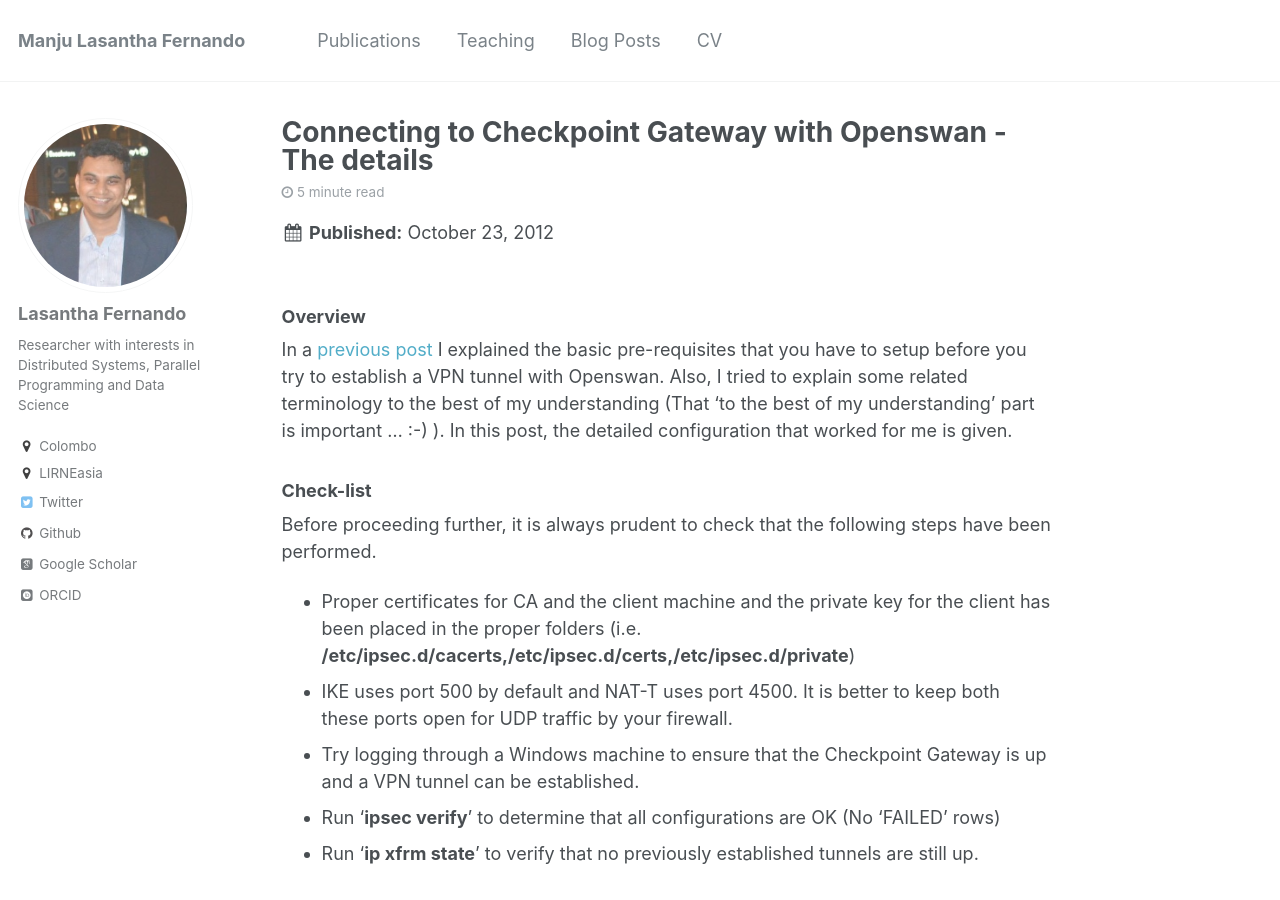
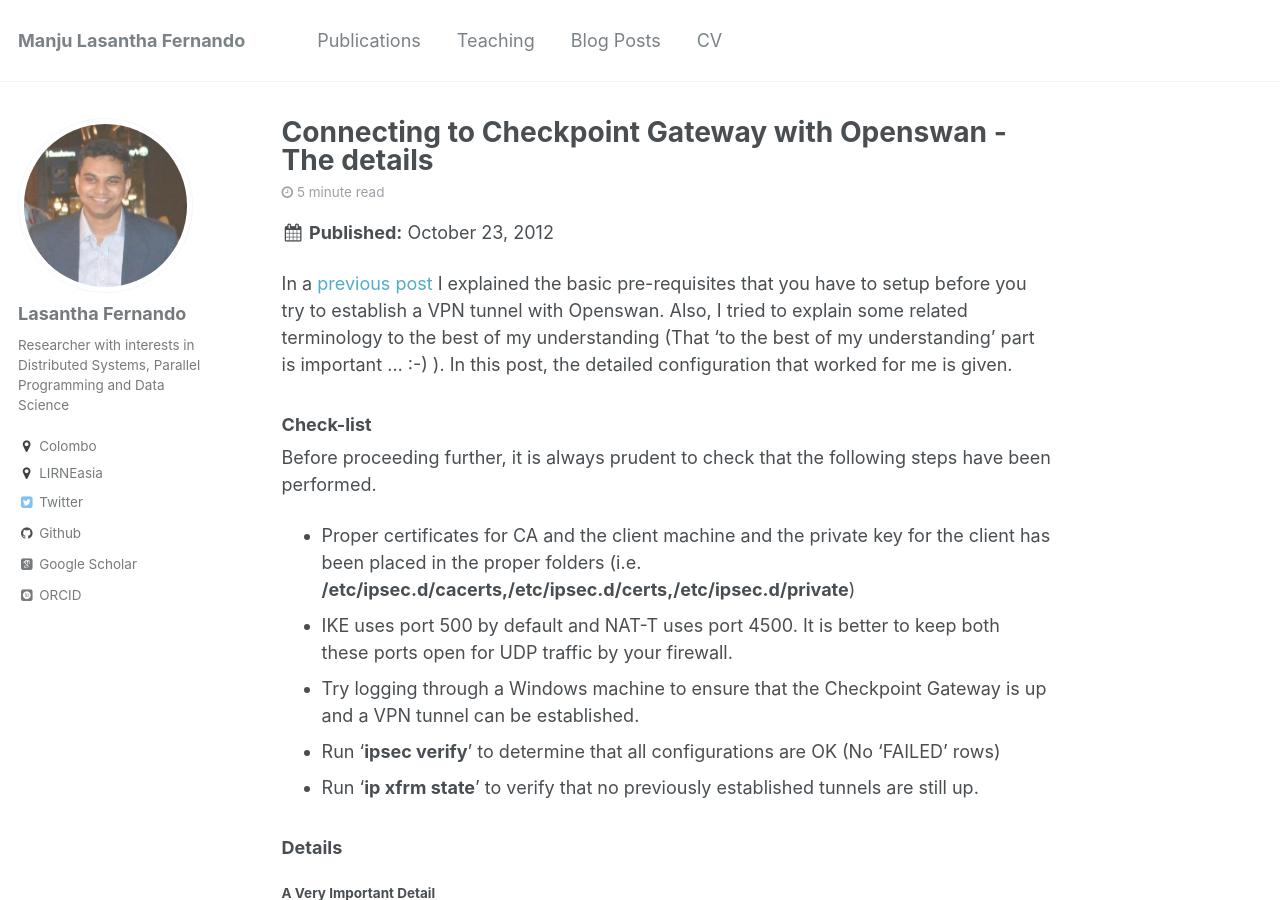
Before and after one commit to lasanthafdo/lasanthafdo.github.io, a Jekyll site: the page built from _posts/2012-10-23-connecting-to-checkpoint.md, in a window 1280 px wide and 900 px high. Built offline with Jekyll 4.4.1, drawn with Linux system fonts in a browser that asks for light colours; some web fonts are replaced.

Commit message:
Update 2012-10-23-connecting-to-checkpoint.md

```diff
--- a/_posts/2012-10-23-connecting-to-checkpoint.md
+++ b/_posts/2012-10-23-connecting-to-checkpoint.md
@@ -8,8 +8,6 @@ tags:
   - ipsec
   - vpn tunnel
 ---
-
-### Overview
 
 In a [previous post](http://randomthoughtsofbloggerrandom.blogspot.com/2012/09/vpn-tunnel-to-checkpoint-gateway-with.html) I explained the basic pre-requisites that you have to setup before you try to establish a VPN tunnel with Openswan. Also, I tried to explain some related terminology to the best of my understanding (That 'to the best of my understanding' part is important ... :-) ). In this post, the detailed configuration that worked for me is given.
 
```
